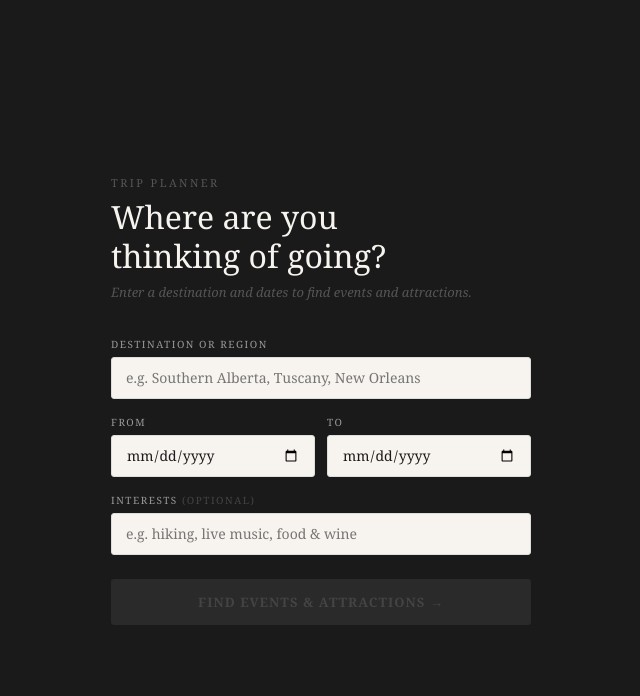
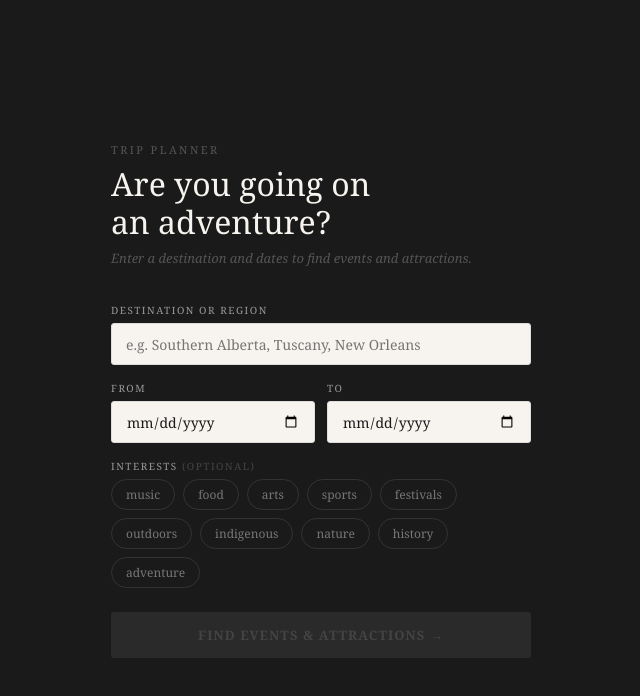
Before and after one commit to jaretgit/trip-planner, a Next.js app: page / in a window 1280 px wide. Shown: the top 696 px of the page, without its empty margins (319-959 px from the left). Built offline with nearby package versions, Linux system fonts and the light colour scheme.

Commit message:
Update headline and interests multi-select

```diff
--- a/app/page.tsx
+++ b/app/page.tsx
@@ -127,7 +127,7 @@ export default function TripPlanner() {
     <div style={{ minHeight: "100vh", background: "#1a1a1a", fontFamily: "Georgia,serif", display: "flex", flexDirection: "column", alignItems: "center", justifyContent: "center", padding: 32 }}>
       <div style={{ width: "100%", maxWidth: 420 }}>
         <div style={{ fontSize: 11, letterSpacing: "0.22em", textTransform: "uppercase", color: "#555", marginBottom: 8 }}>Trip Planner</div>
-        <h1 style={{ margin: "0 0 8px", fontSize: 32, fontWeight: 400, color: "#f7f4ef", lineHeight: 1.2 }}>Where are you<br/>thinking of going?</h1>
+        <h1 style={{ margin: "0 0 8px", fontSize: 32, fontWeight: 400, color: "#f7f4ef", lineHeight: 1.2 }}>Are you going on<br/>an adventure?</h1>
         <p style={{ margin: "0 0 36px", fontSize: 13, color: "#555", fontStyle: "italic" }}>Enter a destination and dates to find events and attractions.</p>
         <div style={{ display: "flex", flexDirection: "column", gap: 16 }}>
           <div>
@@ -148,9 +148,25 @@ export default function TripPlanner() {
           </div>
           <div>
             <label style={lStyle}>Interests <span style={{ color: "#444" }}>(optional)</span></label>
-            <input value={interests} onChange={e => setInterests(e.target.value)}
-              placeholder="e.g. hiking, live music, food & wine"
-              style={iStyle} onKeyDown={e => e.key === "Enter" && handleSearch()} />
+            <div style={{ display: "flex", flexWrap: "wrap", gap: 8, marginTop: 4 }}>
+              {["music","food","arts","sports","festivals","outdoors","indigenous","nature","history","adventure"].map(cat => {
+                const active = interests.split(",").map(s => s.trim()).filter(Boolean).includes(cat);
+                return (
+                  <button key={cat} onClick={() => {
+                    const current = interests.split(",").map(s => s.trim()).filter(Boolean);
+                    const next = active ? current.filter(c => c !== cat) : [...current, cat];
+                    setInterests(next.join(", "));
+                  }} style={{
+                    padding: "6px 14px", borderRadius: 20, border: "1px solid",
+                    borderColor: active ? gold : "#333",
+                    background: active ? gold : "transparent",
+                    color: active ? "#1a1a1a" : "#777",
+                    fontSize: 12, fontFamily: "Georgia,serif", cursor: "pointer",
+                    fontWeight: active ? 600 : 400,
+                  }}>{cat}</button>
+                );
+              })}
+            </div>
           </div>
           {error && <div style={{ color: "#e07070", fontSize: 12 }}>{error}</div>}
           <button onClick={handleSearch} disabled={!canSearch || loading} style={{
```
